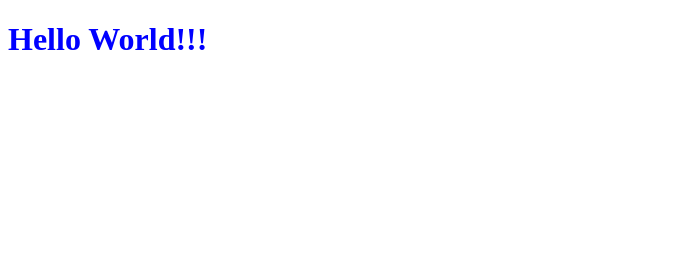
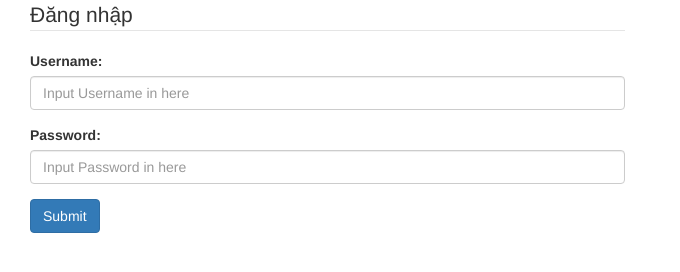
Before and after one commit to chienfx/first-app, a plain HTML site: page index.html in a window 1280 px wide. Shown: the whole page, without its empty margins (0-680 px from the left). Drawn offline with nearby package versions, Linux system fonts and the light colour scheme.

Commit message:
Make form login Bootstrap Framework

```diff
--- a/index.html
+++ b/index.html
@@ -2,12 +2,35 @@
 <html lang="en">
 <head>
 	<meta charset="UTF-8">
-	<title>Hello World</title>
+	<title>Bootstrap Website Make with Github Pages</title>
 	<link rel="stylesheet" href="app.css">
+	<!-- Latest compiled and minified CSS & JS -->
+	<link rel="stylesheet" href="https://maxcdn.bootstrapcdn.com/bootstrap/3.3.6/css/bootstrap.min.css" integrity="sha384-1q8mTJOASx8j1Au+a5WDVnPi2lkFfwwEAa8hDDdjZlpLegxhjVME1fgjWPGmkzs7" crossorigin="anonymous">
+	<script src="//code.jquery.com/jquery.js"></script>
+	<script src="https://maxcdn.bootstrapcdn.com/bootstrap/3.3.6/js/bootstrap.min.js" integrity="sha384-0mSbJDEHialfmuBBQP6A4Qrprq5OVfW37PRR3j5ELqxss1yVqOtnepnHVP9aJ7xS" crossorigin="anonymous"></script>
 </head>
 <body>
-	<div class="wrap">
-		<h1>Hello World!!!</h1>
+	<div class="container-fluid">
+		<div class="col-xs-6 col-sm-6 col-md-6 col-lg-6">
+			<form action="" method="POST" role="form">
+				<legend>Đăng nhập</legend>
+
+				<div class="form-group">
+					<label for="Username">Username:</label>
+					<input type="text" class="form-control" id="Username" placeholder="Input Username in here">
+				</div>
+			<div class="form-group">
+					<label for="Password">Password:</label>
+					<input type="password" class="form-control" id="Password" placeholder="Input Password in here">
+				</div>
+
+
+				<button type="submit" class="btn btn-primary">Submit</button>
+			</form>
+		</div>
+		<div class="col-xs-6 col-sm-6 col-md-6 col-lg-6">
+
+		</div>
 	</div>
 	<script src="app.js"></script>
 </body>
```
